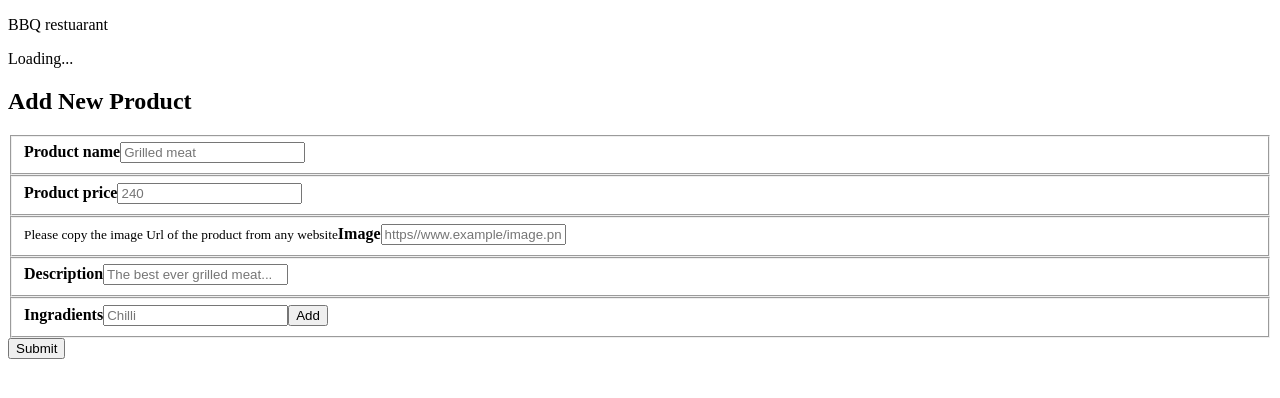
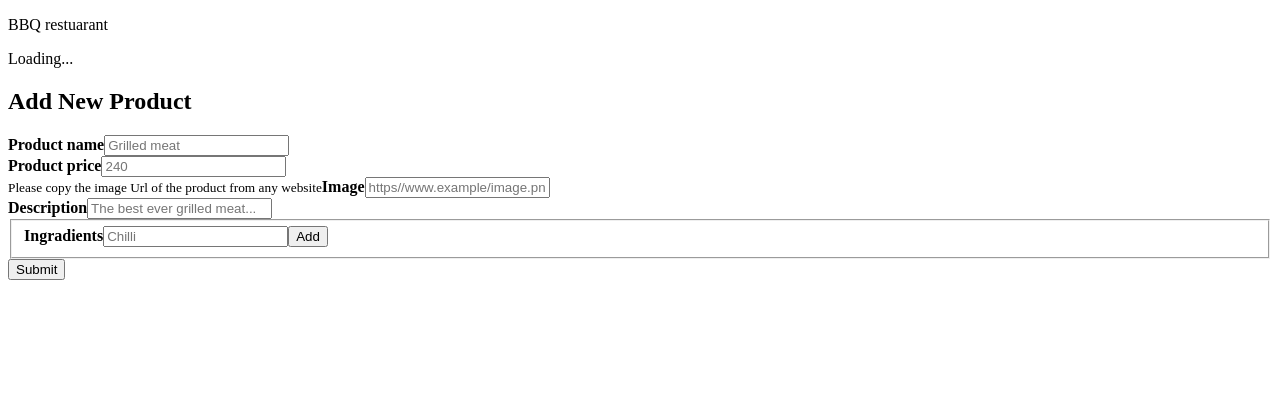
Before and after one commit to HassanObeid89/BBQ-restaurant, a React (Create React App) app: page / in a window 1280 px wide. Shown: the top 398 px of the page. Built offline with nearby package versions, Linux system fonts and the light colour scheme.

Commit message:
Refactored inputField component

```diff
--- a/src/components/FormCreateProduct.jsx
+++ b/src/components/FormCreateProduct.jsx
@@ -6,32 +6,33 @@ import { getFirestore } from "firebase/firestore/lite";
 import FormCreateIngredient from "./FormCreateIngredient";
 import InputField from "./inputField/InputField";
 import fields from "./inputField/fields.json";
+
 export default function FormCreateProduct() {
   const database = getFirestore(firebaseInstance);
-  const [values, handleChange, setvalues] = useForm();
+  const [values, handleChange, setState] = useForm();
   const [ingradient, setIngradient] = useState("");
   const [list, setList] = useState([]);
 
   function handleSubmit(event) {
-    event.preventDefault();
+    // event.preventDefault();
     const newProduct = {
       ...values,
       ingradients: list,
     };
     createDoc(database, "test", newProduct);
-    setvalues({});
     setList([]);
+    setState({});
   }
 
   return (
     <form>
       <h2>Add New Product</h2>
-      <InputField data={[handleChange, values]} options={fields.name} />
+      <InputField data={[handleChange, values]} options={fields.productname} />
       <InputField data={[handleChange, values]} options={fields.price} />
       <InputField data={[handleChange, values]} options={fields.image} />
       <InputField data={[handleChange, values]} options={fields.description} />
       <FormCreateIngredient data={[ingradient, setIngradient, list, setList]} />
-      <button onClick={handleSubmit}>Submit</button>
+      <button onClick={(event) => handleSubmit(event)}>Submit</button>
     </form>
   );
 }
--- a/src/components/inputField/InputField.jsx
+++ b/src/components/inputField/InputField.jsx
@@ -1,20 +1,19 @@
 export default function InputField({ data, options }) {
   const [handleChange, values] = data;
-  const {label,instructions,placeholder,type,name} = options
-
+  const { label, instructions, placeholder,name, type } = options;
   return (
-    <fieldset>
+    <section>
       <label>
-        {instructions&&<small>{instructions}</small>}
+        {instructions && <small>{instructions}</small>}
         <b>{label}</b>
         <input
           type={type}
           name={name}
-        value={values.name || ""}
+          value={values.name }
           placeholder={placeholder}
           onChange={handleChange}
         />
       </label>
-    </fieldset>
+    </section>
   );
 }
--- a/src/components/inputField/fields.json
+++ b/src/components/inputField/fields.json
@@ -1,10 +1,10 @@
 {
-  "name": {
+  "productname": {
     "label": "Product name",
     "instructions": "",
     "placeholder": "Grilled meat",
     "type": "text",
-    "name":"name"
+    "name":"ala"
   },
   "price": {
     "label": "Product price",
```
Lines whose indentation alone changed are shown as unchanged.
